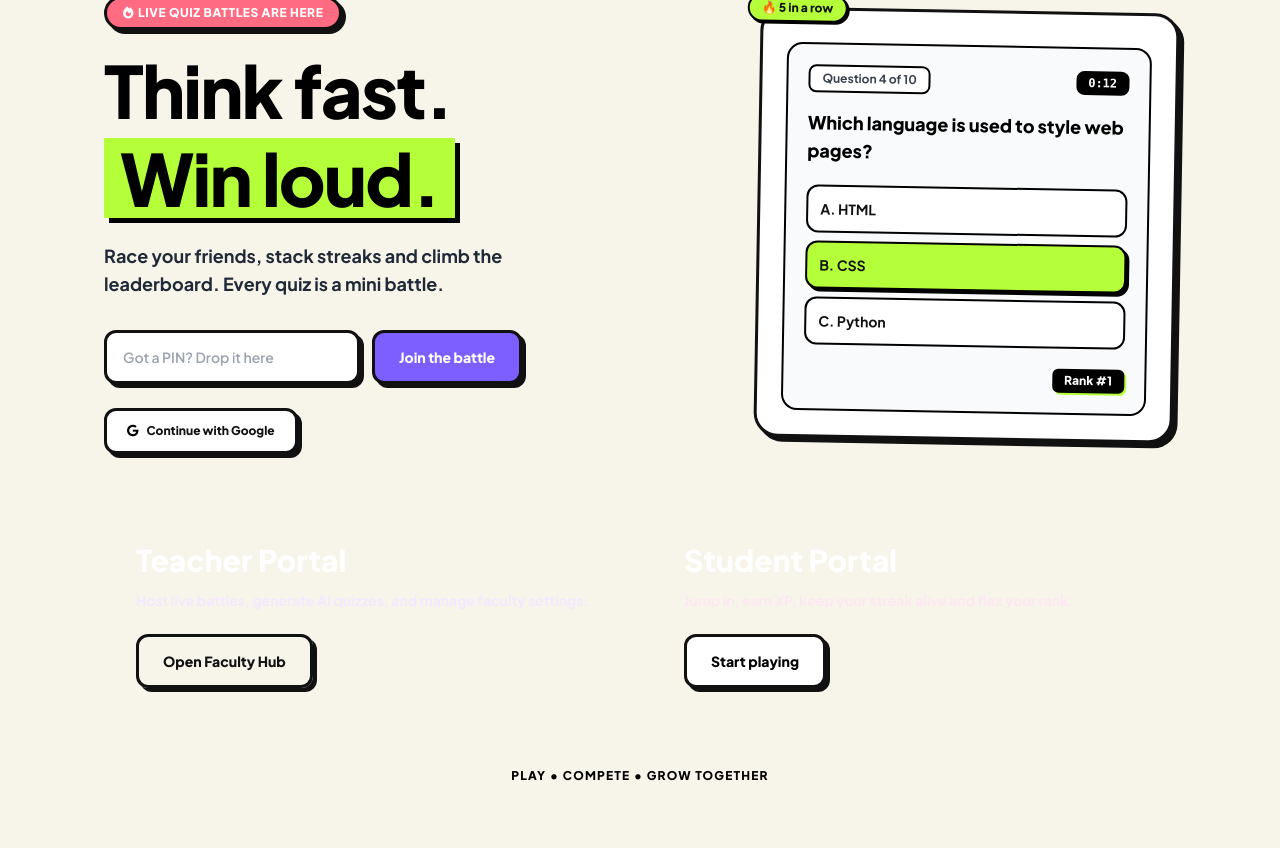
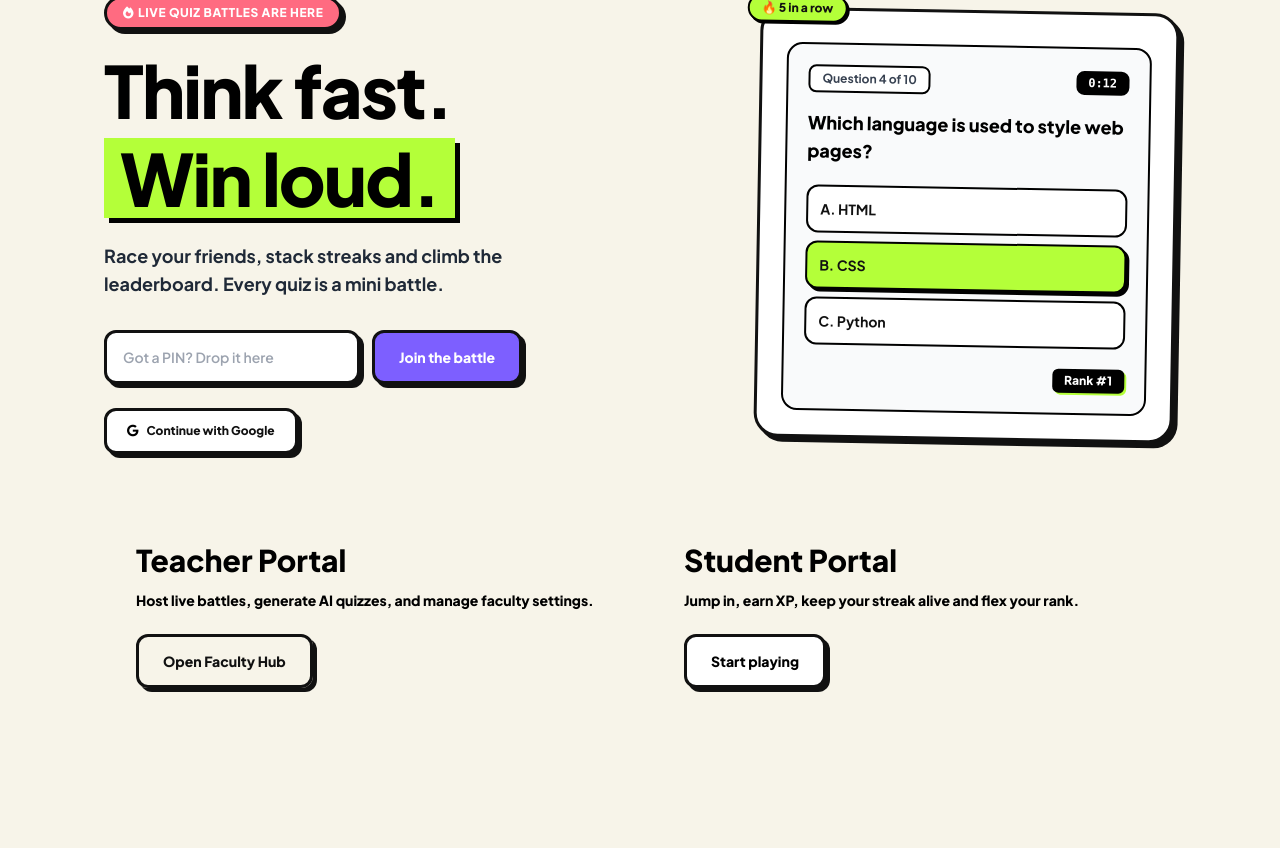
Before and after one commit to SamvedPatil2021/Quiz-App, a Flask app: page / in a window 1280 px wide. Shown: the part 158-1006 px from the top of the page. After the commit the page ends 850 px from the top, so only its background shows below. Run offline with Flask 3, Linux system fonts and the light colour scheme; some libraries are stand-ins or nearby versions.

Commit message:
Make portal card text bold and black for high visibility

```diff
--- a/templates/index.html
+++ b/templates/index.html
@@ -89,12 +89,12 @@
                 </div>
             </div>
 
-            <!-- Bento Grid Portals -->
+<!-- Bento Grid Portals -->
             <div class="grid grid-cols-1 md:grid-cols-2 gap-6 pt-4">
                 <div class="neo-card-purple p-8 rounded-3xl flex flex-col justify-between space-y-6">
                     <div class="space-y-3">
-                        <h3 class="text-3xl font-black text-white">Teacher Portal</h3>
-                        <p class="text-sm font-bold text-purple-100">Host live battles, generate AI quizzes, and manage faculty settings.</p>
+                        <h3 class="text-3xl font-black text-black">Teacher Portal</h3>
+                        <p class="text-sm font-extrabold text-black">Host live battles, generate AI quizzes, and manage faculty settings.</p>
                     </div>
                     <div>
                         <button onclick="selectRole('teacher')" class="px-6 py-3.5 neo-btn neo-btn-green rounded-xl text-sm">Open Faculty Hub</button>
@@ -103,19 +103,14 @@
 
                 <div class="neo-card-pink p-8 rounded-3xl flex flex-col justify-between space-y-6">
                     <div class="space-y-3">
-                        <h3 class="text-3xl font-black text-white">Student Portal</h3>
-                        <p class="text-sm font-bold text-pink-100">Jump in, earn XP, keep your streak alive and flex your rank.</p>
+                        <h3 class="text-3xl font-black text-black">Student Portal</h3>
+                        <p class="text-sm font-extrabold text-black">Jump in, earn XP, keep your streak alive and flex your rank.</p>
                     </div>
                     <div>
                         <button onclick="selectRole('student')" class="px-6 py-3.5 neo-btn bg-white text-black rounded-xl text-sm">Start playing</button>
                     </div>
                 </div>
             </div>
-
-            <div class="text-center py-6 text-xs font-black text-black tracking-widest uppercase mt-6">
-                PLAY &bull; COMPETE &bull; GROW TOGETHER
-            </div>
-        </div>
 
         <!-- ================= 2. LOGIN VIEW ================= -->
         <div id="view-login" class="view-section hidden flex-col justify-center flex-1 py-12 max-w-md mx-auto w-full">
```
